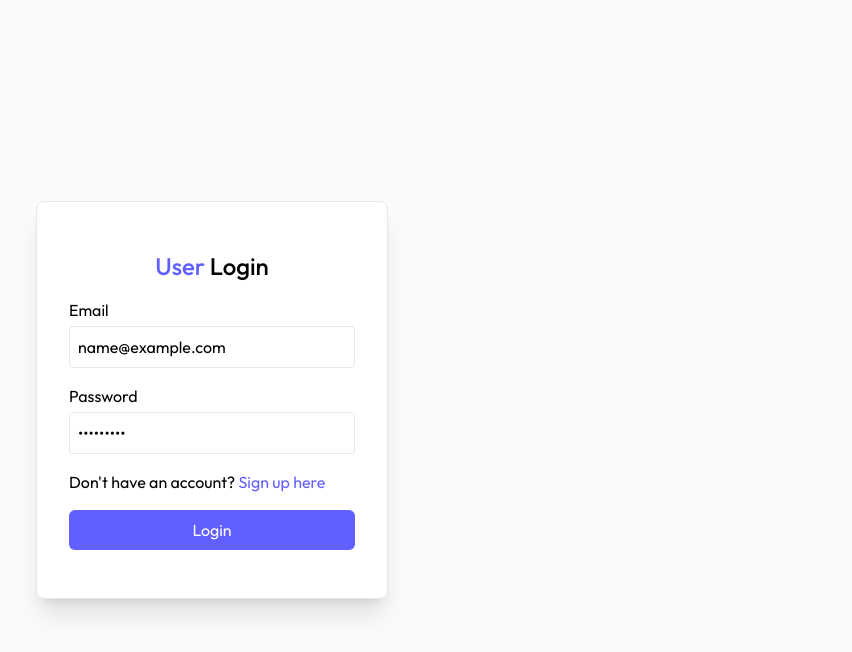
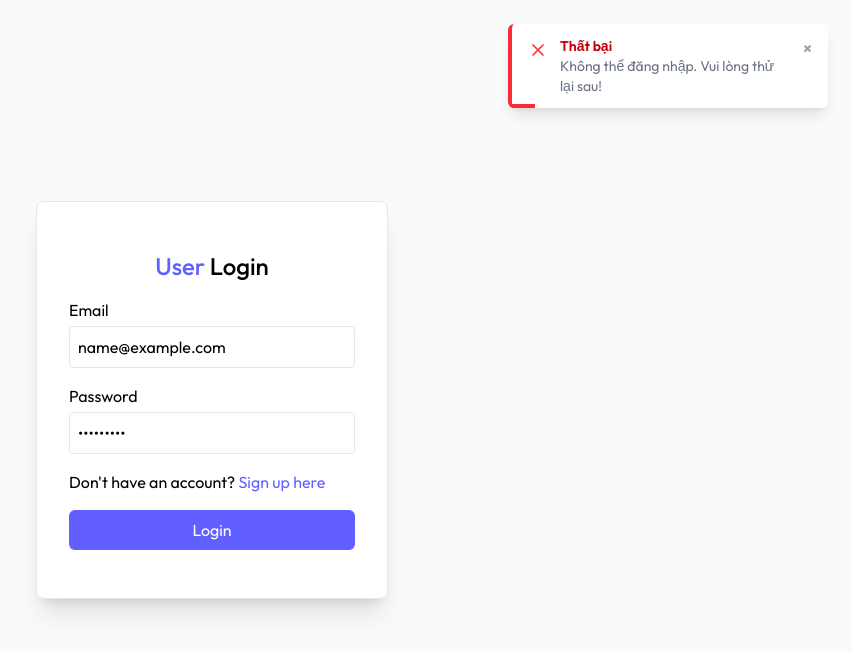
Before and after one commit to minhtri2404/Ecommerce_Web, a Vue app in the folder frontend/: page /login in a window 1280 px wide. Both pictures are taken after typing "name@example.com", "Sample123" into the empty fields and a click on the button "Login". Shown: the top 652 px of the page, without its empty margins (428-1280 px from the left). Built offline with nearby package versions, Linux system fonts and the light colour scheme; no server answers.

Commit message:
Cập nhật Alert để UI/UX đẹp hơn

```diff
--- /dev/null
+++ b/frontend/src/components/Alert/ComAlert.vue
@@ -0,0 +1,106 @@
+<template>
+  <transition name="fade">
+    <div
+      v-if="visible"
+      class="fixed top-6 right-6 w-full max-w-xs flex items-start gap-3 px-4 py-3 border-l-4 rounded-md shadow-lg bg-white z-50"
+      :class="alertStyle.border"
+    >
+      <!-- Icon -->
+      <div class="mt-1" v-html="alertStyle.icon"></div>
+
+      <!-- Content -->
+      <div class="flex-1 text-sm">
+        <p :class="alertStyle.titleColor" class="font-semibold">{{ title }}</p>
+        <p class="text-gray-500">{{ message }}</p>
+      </div>
+
+      <!-- Close button -->
+      <button
+        @click="emit('update:modelValue', false)"
+        class="text-gray-400 hover:text-gray-600 font-bold"
+      >
+        &times;
+      </button>
+
+      <!-- Progress bar -->
+      <div
+        class="absolute bottom-0 left-0 h-1 origin-left"
+        :class="{
+          'bg-green-500': props.type === 'success',
+          'bg-red-500': props.type === 'error'
+        }"
+        :style="progressStyle"
+      ></div>
+    </div>
+  </transition>
+</template>
+
+<script setup>
+import { ref, watch, computed } from 'vue'
+import { defineProps } from 'vue';
+import { defineEmits } from 'vue';
+
+const props = defineProps({
+  modelValue: Boolean,
+  type: { type: String, default: 'success' },
+  title: String,
+  message: String,
+  duration: { type: Number, default: 3000 }
+})
+
+const emit = defineEmits(['update:modelValue'])
+const visible = computed(() => props.modelValue)
+
+// Progress animation logic
+const progressWidth = ref('100%')
+const progressStyle = computed(() => ({
+  width: progressWidth.value,
+  transition: `width ${props.duration}ms linear`
+}))
+
+watch(
+  () => props.modelValue,
+  (val) => {
+    if (val && props.duration > 0) {
+      // reset width and animate
+      progressWidth.value = '100%'
+      requestAnimationFrame(() => {
+        progressWidth.value = '0%'
+      })
+
+      // auto close after duration
+      setTimeout(() => emit('update:modelValue', false), props.duration)
+    }
+  }
+)
+
+const alertStyle = computed(() => ({
+  success: {
+    border: 'border-green-500',
+    titleColor: 'text-green-700',
+    icon: `
+      <svg xmlns="http://www.w3.org/2000/svg" class="text-green-500 w-5 h-5" fill="none" viewBox="0 0 24 24" stroke="currentColor">
+        <path stroke-linecap="round" stroke-linejoin="round" stroke-width="2" d="M5 13l4 4L19 7" />
+      </svg>
+    `
+  },
+  error: {
+    border: 'border-red-500',
+    titleColor: 'text-red-700',
+    icon: `
+      <svg xmlns="http://www.w3.org/2000/svg" class="text-red-500 w-5 h-5" fill="none" viewBox="0 0 24 24" stroke="currentColor">
+        <path stroke-linecap="round" stroke-linejoin="round" stroke-width="2" d="M6 18L18 6M6 6l12 12" />
+      </svg>
+    `
+  }
+}[props.type]))
+</script>
+
+<style scoped>
+.fade-enter-active, .fade-leave-active {
+  transition: opacity 0.3s ease;
+}
+.fade-enter-from, .fade-leave-to {
+  opacity: 0;
+}
+</style>
--- a/frontend/src/components/Login/ComLogin.vue
+++ b/frontend/src/components/Login/ComLogin.vue
@@ -1,5 +1,14 @@
 <template>
   <div class="min-h-screen flex items-center justify-center bg-gray-50">
+     <!-- Alert Toast -->
+    <Alert
+      v-model="showAlert"
+      :type="alertType"
+      :title="alertTitle"
+      :message="alertMessage"
+      :duration="3000"
+    />
+
     <form
       class="flex flex-col gap-4 items-start p-8 py-12 w-80 sm:w-[352px] rounded-lg shadow-xl border border-gray-200 bg-white"
       @submit.prevent="handleSubmit"
@@ -35,12 +44,25 @@ import { ref } from 'vue';
 import axios from 'axios';
 import { useRouter } from 'vue-router';
 import { useAuth } from '@/auth/userAuth'
+import Alert from '@/components/Alert/ComAlert.vue';
 
 const { login: saveAuthData } = useAuth()
 const email = ref('');
 const password = ref('');
 const router = useRouter();
 
+// ALERT state
+const showAlert = ref(false);
+const alertType = ref('success'); // success | error
+const alertTitle = ref('');
+const alertMessage = ref('');
+
+const showToast = (type, title, message) => {
+  alertType.value = type;
+  alertTitle.value = title;
+  alertMessage.value = message;
+  showAlert.value = true;
+};
 
 const handleSubmit = async (e) => {
   e.preventDefault();
@@ -50,19 +72,22 @@ const handleSubmit = async (e) => {
       password: password.value
     })
     if (res.data.success) {
-      alert("Đăng nhập thành công!")
+      showToast('success', 'Đăng nhập thành công!', 'Bạn sẽ được chuyển hướng...');
       saveAuthData(res.data.user, res.data.token);
-    }
-    if (res.data.user.role === 'admin') {
-        router.push('/admin/dashboard');
-    } else{
-        router.push('/');
+
+      setTimeout(() => {
+        if (res.data.user.role === 'admin') {
+          router.push('/admin/dashboard');
+        } else {
+          router.push('/');
+        }
+      }, 2000); // đợi alert hiển thị một chút
     }
   } catch (error) {
     if (error.response && !error.response.data.success) {
-        alert(error.response.data.error) // ← hiện đúng lỗi từ backend
+        showToast('error', 'Lỗi đăng nhập', error.response.data.error);
     }else {
-        alert("Đăng nhập thất bại, vui lòng thử lại sau!")
+        showToast('error', 'Thất bại', 'Không thể đăng nhập. Vui lòng thử lại sau!');
     }
   }
 }
--- a/frontend/src/components/Register/ComRegister.vue
+++ b/frontend/src/components/Register/ComRegister.vue
@@ -1,5 +1,13 @@
 <template>
   <div class="min-h-screen flex items-center justify-center bg-gray-50">
+    <!-- Alert Toast -->
+    <Alert
+      v-model="showAlert"
+      :type="alertType"
+      :title="alertTitle"
+      :message="alertMessage"
+      :duration="3000"
+    />
     <form
       class="flex flex-col gap-4 items-start p-8 py-12 w-80 sm:w-[352px] rounded-lg shadow-xl border border-gray-200 bg-white"
       @submit.prevent="handleSubmit"
@@ -40,12 +48,26 @@ import { ref } from 'vue';
 import axios from 'axios';
 import { useRouter } from 'vue-router';
 import { useAuth } from '@/auth/userAuth'
+import Alert from '@/components/Alert/ComAlert.vue';
 
 const { login } = useAuth()
 const name = ref('');
 const email = ref('');
 const password = ref('');
 const router = useRouter();
+
+// ALERT state
+const showAlert = ref(false);
+const alertType = ref('success'); // success | error
+const alertTitle = ref('');
+const alertMessage = ref('');
+
+const showToast = (type, title, message) => {
+  alertType.value = type;
+  alertTitle.value = title;
+  alertMessage.value = message;
+  showAlert.value = true;
+};
 
 const handleSubmit = async (e) => {
   e.preventDefault();
@@ -59,14 +81,17 @@ const handleSubmit = async (e) => {
 
     login(res.data.user, res.data.token)
 
-    alert("Đăng ký thành công!")
-    router.push('/login')
+    showToast('success', 'Đăng ký thành công!', 'Bạn sẽ được chuyển hướng...');
+     // đợi 1s cho người dùng đọc rồi chuyển hướng
+    setTimeout(() => {
+      router.push('/login')
+    }, 2000)
 
   } catch (error) {
     if (error.response && !error.response.data.success) {
-        alert(error.response.data.error) // ← hiện đúng lỗi từ backend
+        showToast('error', 'Đăng ký thất bại', error.response.data.error)
     }else {
-        alert("Đăng ký thất bại, vui lòng thử lại sau!")
+        showToast('error', 'Lỗi hệ thống', 'Vui lòng thử lại sau!')
     }
   }
 };
```
